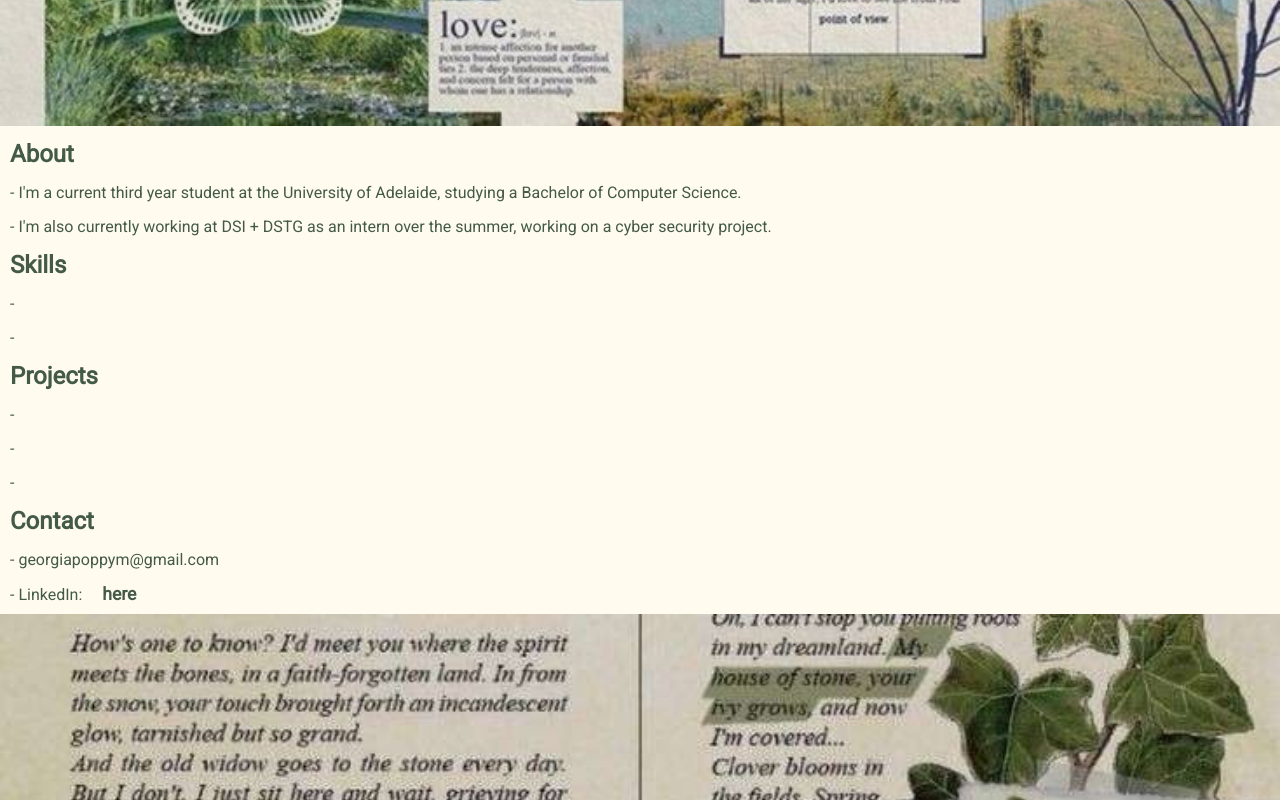
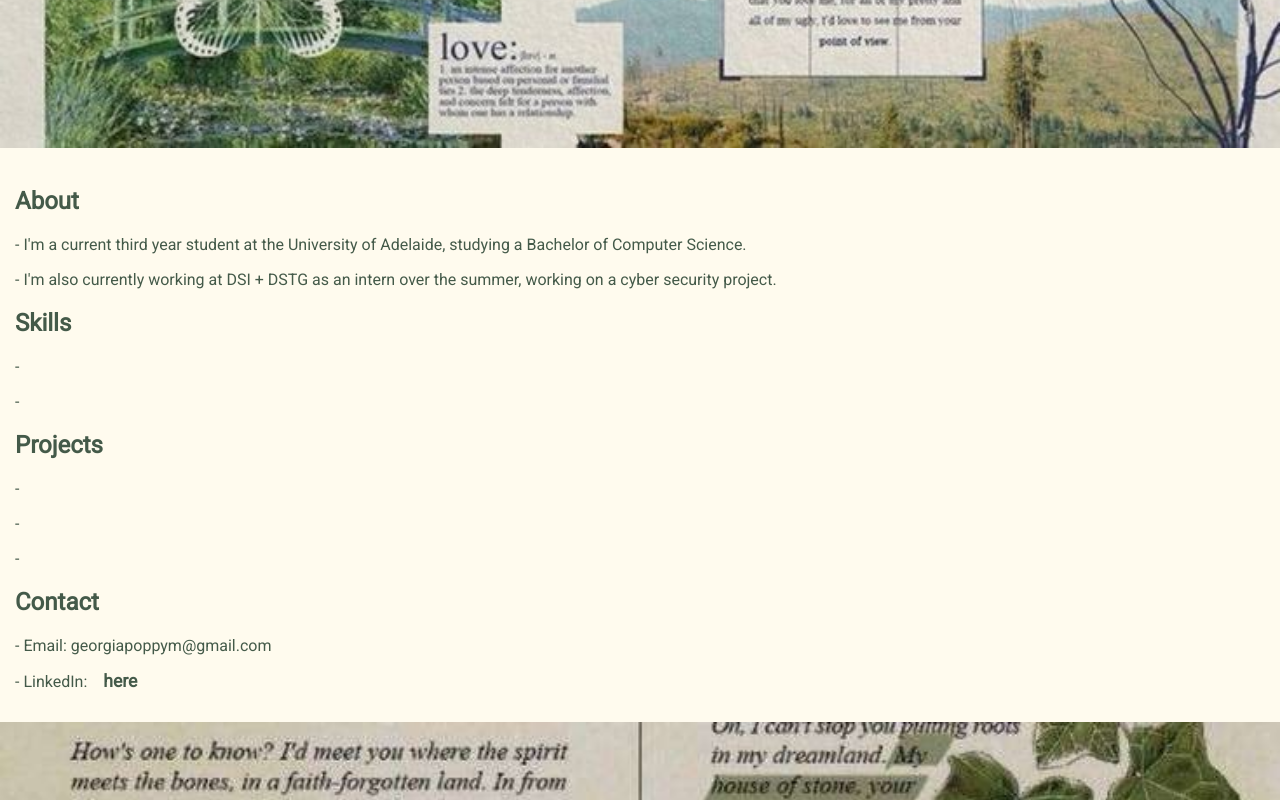
Before and after one commit to georgiapoppy/georgiapoppy.github.io, a plain HTML site: page index.html in a window 1280 px wide. Shown: the part 1560-2360 px from the top of the page. Drawn offline with Linux system fonts and the light colour scheme.

Commit message:
style changes

```diff
--- a/index.html
+++ b/index.html
@@ -49,8 +49,8 @@
             <p> - </p>
             <p> - </p>
             <h2>Contact</h2>
-            <p> - georgiapoppym@gmail.com</p>
-            <p> - LinkedIn: <a href="https://www.linkedin.com/ln/georgiapoppymason"> here </a></p>
+            <p> - Email: georgiapoppym@gmail.com</p>
+            <p> - LinkedIn:<a href="https://www.linkedin.com/ln/georgiapoppymason">here </a></p>
         </div>
         <img class="image" src="images/paper.jpg" alt="aesthetic banner of paper + butterflies">
     </main>
--- a/style.css
+++ b/style.css
@@ -1,7 +1,7 @@
 :root {
     --bg-light: #fffbee;
     --text-light: #445a49;
-    --accent: #94b099;
+    --accent: #c9decd;
     --secondary: #c7bfae;
     --secondary-dark: #423f3a;
     --bg-dark: #244126;
@@ -19,7 +19,7 @@
 
 nav {
     padding: 0.5rem;
-    background-color: var(--accent);
+    background-color: var(--secondary-dark);
     text-align: center;
 }
 
@@ -88,7 +88,7 @@
     background-color: var(--bg-light);
     color: var(--text-light);
     width: 100%;
-    height: 100px;
+    height: 60px;
     display: flex;
     justify-content: space-between;
 }
@@ -124,7 +124,7 @@
 }
 
 #link a:hover {
-    color: var(--text-dark);
+    color: var(--text-light);
 }
 
 .image {
@@ -133,17 +133,13 @@
     z-index: 0;
 }
 
-main p {
+.info {
     font-family: 'Roboto';
     color: var(--text-light);
     margin: 5px;
-    padding: 5px;
-    font-size: 1rem;
+    padding: 10px;
 }
 
-main h2 {
-    font-family: 'Roboto';
-    color: var(--text-light);
-    margin: 5px;
-    padding: 5px;
+.info a {
+    font-size: 1.1rem;
 }
```
